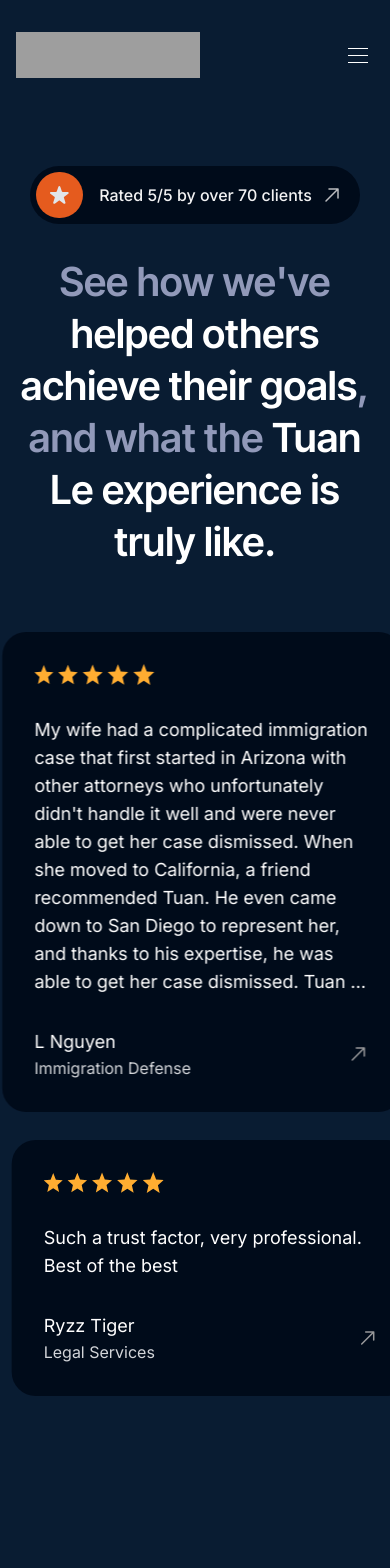
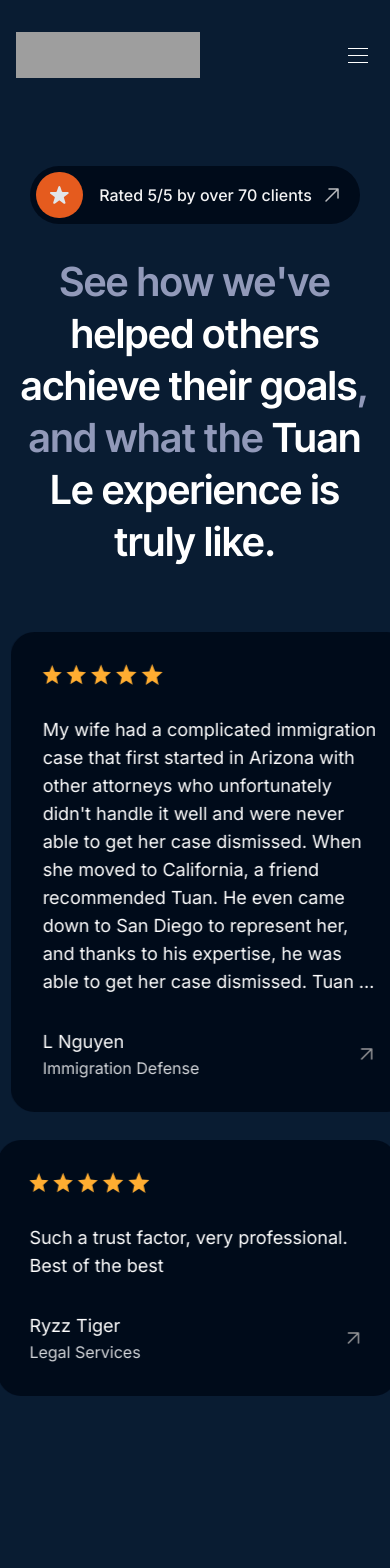
Before and after one commit to alihusayni/tll-next, a Next.js app: page /testimonials in a window 390 px wide. Shown: the top 1568 px of the page. Built offline with nearby package versions, Linux system fonts and the light colour scheme; grey boxes are pictures that could not be loaded.

Commit message:
animations

```diff
--- a/src/components/molecules/footer-nav-column.tsx
+++ b/src/components/molecules/footer-nav-column.tsx
@@ -7,7 +7,7 @@ interface FooterNavColumnProps {
 
 export default function FooterNavColumn({ title, items }: FooterNavColumnProps) {
   return (
-    <div className={`flex pr-20 flex-col gap-4 ${title === '' ? 'max-w-[15rem]' : ''}`}>
+    <div className={`flex pr-0 sm:pr-20 flex-col gap-4 ${title === '' ? 'max-w-[15rem]' : ''}`}>
       {title && <h3 className="font-inter-tight font-semibold text-base uppercase text-[#969799]">{title}</h3>}
        <ul className={`flex flex-col ${title === '' ? 'gap-12' : 'gap-3'}`}>
         {items.map((item, index) => (
--- a/src/components/molecules/rating-badge.tsx
+++ b/src/components/molecules/rating-badge.tsx
@@ -19,9 +19,13 @@ export default function RatingBadge() {
       backgroundColor: "#E55B1E"
     });
 
+    let enterAnimation: gsap.core.Tween | null = null;
+    let leaveAnimation: gsap.core.Tween | null = null;
+
     // Handle mouse enter
     const handleMouseEnter = () => {
-      gsap.to(overlay, {
+      if (leaveAnimation) leaveAnimation.kill();
+      enterAnimation = gsap.to(overlay, {
         width: "100%",
         duration: 0.4,
         ease: "power2.out"
@@ -30,7 +34,8 @@ export default function RatingBadge() {
 
     // Handle mouse leave
     const handleMouseLeave = () => {
-      gsap.to(overlay, {
+      if (enterAnimation) enterAnimation.kill();
+      leaveAnimation = gsap.to(overlay, {
         width: "0%",
         duration: 0.3,
         ease: "power2.in"
@@ -41,6 +46,8 @@ export default function RatingBadge() {
     badge.addEventListener("mouseleave", handleMouseLeave);
 
     return () => {
+      if (enterAnimation) enterAnimation.kill();
+      if (leaveAnimation) leaveAnimation.kill();
       badge.removeEventListener("mouseenter", handleMouseEnter);
       badge.removeEventListener("mouseleave", handleMouseLeave);
     };
@@ -53,7 +60,7 @@ export default function RatingBadge() {
       {/* Star Container */}
       <div className="bg-[#E55B1E] flex items-center justify-center p-3.5 rounded-full relative z-10">
         {/* Stars SVG - exact from Figma */}
-          <svg width="19" height="18" viewBox="0 0 19 18" fill="none" xmlns="http://www.w3.org/2000/svg" className="transition-transform duration-500 group-hover:rotate-75">
+          <svg width="19" height="18" viewBox="0 0 19 18" fill="none" xmlns="http://www.w3.org/2000/svg" className="transition-transform duration-500 group-hover:rotate-75 group-active:rotate-75">
               <path d="M8.38488 0.690983C8.68423 -0.230328 9.98764 -0.230329 10.287 0.690982L11.8056 5.36474C11.9395 5.77677 12.3234 6.05573 12.7566 6.05573H17.6709C18.6397 6.05573 19.0424 7.29534 18.2587 7.86474L14.283 10.7533C13.9325 11.0079 13.7858 11.4593 13.9197 11.8713L15.4383 16.5451C15.7377 17.4664 14.6832 18.2325 13.8995 17.6631L9.92372 14.7746C9.57324 14.5199 9.09864 14.5199 8.74815 14.7746L4.77241 17.6631C3.9887 18.2325 2.93422 17.4664 3.23357 16.5451L4.75217 11.8713C4.88604 11.4593 4.73938 11.0079 4.3889 10.7533L0.413159 7.86474C-0.370555 7.29534 0.0322201 6.05573 1.00094 6.05573H5.91523C6.34845 6.05573 6.73241 5.77677 6.86628 5.36474L8.38488 0.690983Z" fill="#E1E6EB"/>
           </svg>
       </div>
@@ -67,11 +74,11 @@ export default function RatingBadge() {
         {/* Arrow Icons - Diagonal on default, horizontal on hover */}
         <div className="w-6 h-6 flex items-center justify-center flex-shrink-0 relative overflow-visible">
           {/* Default: Arrow Right Up */}
-          <svg width="24" height="24" viewBox="0 0 24 24" fill="none" xmlns="http://www.w3.org/2000/svg" className="w-6 h-6 absolute inset-0 transition-all duration-300 ease-in-out opacity-100 group-hover:opacity-0 group-hover:rotate-12 group-hover:scale-75">
+          <svg width="24" height="24" viewBox="0 0 24 24" fill="none" xmlns="http://www.w3.org/2000/svg" className="w-6 h-6 absolute inset-0 transition-all duration-300 ease-in-out opacity-100 group-hover:opacity-0 group-hover:rotate-12 group-hover:scale-75 group-active:opacity-0 group-active:rotate-12 group-active:scale-75">
             <path d="M6 18L18 6M18 6H9M18 6V15" stroke="#BBBCBF" strokeWidth="1.5" strokeLinecap="round" strokeLinejoin="round"/>
           </svg>
           {/* Hover: Arrow Right */}
-          <svg width="24" height="24" viewBox="0 0 24 24" fill="none" xmlns="http://www.w3.org/2000/svg" className="w-6 h-6 absolute inset-0 transition-all duration-300 ease-in-out opacity-0 group-hover:opacity-100 -rotate-12 group-hover:rotate-0 scale-75 group-hover:scale-100">
+          <svg width="24" height="24" viewBox="0 0 24 24" fill="none" xmlns="http://www.w3.org/2000/svg" className="w-6 h-6 absolute inset-0 transition-all duration-300 ease-in-out opacity-0 group-hover:opacity-100 group-active:opacity-100 -rotate-12 group-hover:rotate-0 group-active:rotate-0 scale-75 group-hover:scale-100 group-active:scale-100">
             <path d="M4 12H20M20 12L14 6M20 12L14 18" stroke="white" strokeWidth="1.5" strokeLinecap="round" strokeLinejoin="round"/>
           </svg>
         </div>
--- a/src/components/molecules/testimonial-card-full.tsx
+++ b/src/components/molecules/testimonial-card-full.tsx
@@ -5,14 +5,26 @@ interface TestimonialCardFullProps {
     testimonial: Testimonial;
     onMouseEnter?: () => void;
     onMouseLeave?: () => void;
+    isDragging?: boolean;
+    justDragged?: boolean;
 }
 
-export default function TestimonialCardFull({testimonial, onMouseEnter, onMouseLeave}: TestimonialCardFullProps) {
+export default function TestimonialCardFull({testimonial, onMouseEnter, onMouseLeave, isDragging = false, justDragged = false}: TestimonialCardFullProps) {
+    const handleClick = (e: React.MouseEvent<HTMLAnchorElement>) => {
+        if (justDragged) {
+            e.preventDefault();
+        }
+    };
+
     return (
-        <div
-            className="bg-[#000b1a] hover:bg-[#00356e] active:bg-[#00356e] rounded-[1.5rem] p-8 flex flex-col gap-8 min-w-[25rem] max-w-[28.75rem] w-[25rem] sm:w-[28.75rem] flex-shrink-0 transition-all duration-500 ease-in-out cursor-grab group"
+        <a
+            href={testimonial.link}
+            target="_blank"
+            rel="noopener noreferrer"
+            className={`bg-[#000b1a] hover:bg-[#00356e] active:bg-[#00356e] rounded-[1.5rem] p-8 flex flex-col gap-8 min-w-[25rem] max-w-[28.75rem] w-[25rem] sm:w-[28.75rem] flex-shrink-0 transition-all duration-500 ease-in-out group ${isDragging ? 'cursor-grabbing' : 'cursor-pointer'}`}
             onMouseEnter={onMouseEnter}
             onMouseLeave={onMouseLeave}
+            onClick={handleClick}
         >
             {/* Stars - 5 stars in a row (Solar Icons) */}
             <div className="relative h-5 w-32 flex-shrink-0 flex gap-0">
@@ -49,25 +61,26 @@ export default function TestimonialCardFull({testimonial, onMouseEnter, onMouseL
                     </div>
                 </div>
 
-                {/* Arrow Icon - Solar Icons - Smooth morphing transformation */}
-                <div
-                    className="w-6 h-6 sm:w-5 sm:h-5 flex items-center justify-center flex-shrink-0 relative overflow-visible">
-                    {/* Default: Arrow Right Up (Solar Icon Linear) */}
-                    <svg width="24" height="24" viewBox="0 0 24 24" fill="none" xmlns="http://www.w3.org/2000/svg"
-                         className="w-6 h-6 sm:w-5 sm:h-5 absolute inset-0 transition-all duration-700 ease-in-out opacity-100 group-hover:opacity-0 group-hover:rotate-[135deg] group-active:opacity-0 group-active:rotate-[135deg]">
-                        <path d="M6 18L18 6M18 6H10M18 6V14" stroke="#969799" strokeWidth="1.5" strokeLinecap="round"
-                              strokeLinejoin="round"
-                              className="transition-all duration-700 ease-in-out"/>
-                    </svg>
-                    {/* Hover: Arrow Right (Solar Icon Linear) */}
-                    <svg width="24" height="24" viewBox="0 0 24 24" fill="none" xmlns="http://www.w3.org/2000/svg"
-                         className="w-6 h-6 sm:w-5 sm:h-5 absolute inset-0 transition-all duration-700 ease-in-out opacity-0 group-hover:opacity-100 group-active:opacity-100 -rotate-[135deg] group-hover:rotate-0 group-active:rotate-0">
-                        <path d="M4 12H20M20 12L14 6M20 12L14 18" stroke="white" strokeWidth="1.5" strokeLinecap="round"
-                              strokeLinejoin="round"
-                              className="transition-all duration-700 ease-in-out"/>
+                {/* Simple Arrow Icon */}
+                <div className="w-6 h-6 sm:w-5 sm:h-5 flex items-center justify-center flex-shrink-0">
+                    <svg
+                        width="24"
+                        height="24"
+                        viewBox="0 0 24 24"
+                        fill="none"
+                        xmlns="http://www.w3.org/2000/svg"
+                        className="w-6 h-6 sm:w-5 sm:h-5 transition-transform duration-300 ease-in-out group-hover:rotate-45"
+                    >
+                        <path
+                            d="M7 17L17 7M17 7H7M17 7V17"
+                            stroke="#969799"
+                            strokeWidth="1.5"
+                            strokeLinecap="round"
+                            strokeLinejoin="round"
+                        />
                     </svg>
                 </div>
             </div>
-        </div>
+        </a>
     );
 }
--- a/src/components/molecules/testimonial-card.tsx
+++ b/src/components/molecules/testimonial-card.tsx
@@ -180,6 +180,7 @@ const TestimonialCard: React.FC<TestimonialProps> = ({
   return (
     <div
       className="flex flex-col gap-[4rem] select-none"
+      style={{ touchAction: 'none' }}
       onMouseDown={handleMouseDown}
       onMouseMove={handleMouseMove}
       onMouseUp={handleMouseUp}
@@ -217,7 +218,7 @@ const TestimonialCard: React.FC<TestimonialProps> = ({
           <div
             key={index}
             ref={(el) => { testimonialRefs.current[index] = el; }}
-            className="absolute top-0 left-0 w-full flex flex-col gap-[4rem]"
+            className="absolute top-0 left-0 w-full flex flex-col gap-[4rem] opacity-0"
           >
             <p className="font-inter-tight font-normal text-[1.875rem] lg:text-[2.5rem] leading-[2.5rem] lg:leading-[3.438rem] tracking-[-0.02em] lg:tracking-0 text-[#071C32] cursor-grab">
               {testimonial.quote}
--- a/src/components/organisms/faq-section.tsx
+++ b/src/components/organisms/faq-section.tsx
@@ -4,10 +4,11 @@ import FaqItem from '../molecules/faq-item';
 import { faqData } from '@/data/faq';
 import { gsap } from "gsap";
 import { useGSAP } from "@gsap/react";
-import { useRef } from 'react';
+import { useRef, useState } from 'react';
 
 export default function FaqSection() {
     const sectionRef = useRef<HTMLDivElement>(null);
+    const [activeIndex, setActiveIndex] = useState<number | null>(null);
 
     useGSAP(() => {
         if (sectionRef.current) {
@@ -45,6 +46,8 @@ export default function FaqSection() {
                             key={index}
                             question={faq.question}
                             answer={faq.answer}
+                            isOpen={activeIndex === index}
+                            onToggle={() => setActiveIndex(activeIndex === index ? null : index)}
                             className="faq-item"
                         />
                     ))}
--- a/src/components/organisms/testimonials-page-section.tsx
+++ b/src/components/organisms/testimonials-page-section.tsx
@@ -1,6 +1,6 @@
 'use client';
 
-import { useEffect, useRef } from 'react';
+import { useEffect, useRef, useState } from 'react';
 import { gsap } from 'gsap';
 import { Draggable } from 'gsap/dist/Draggable';
 import { InertiaPlugin } from 'gsap/dist/InertiaPlugin';
@@ -20,6 +20,8 @@ export default function TestimonialsPageSection() {
   // eslint-disable-next-line @typescript-eslint/no-explicit-any
   const secondRowDraggableRef = useRef<any[] | null>(null);
   const isDraggingRef = useRef({ first: false, second: false });
+  const [isAnyDragging, setIsAnyDragging] = useState(false);
+  const [justDragged, setJustDragged] = useState(false);
 
   // Split testimonials into two rows (30 each for better scrolling)
   const firstRow = testimonials.slice(0, 30);
@@ -36,6 +38,9 @@ export default function TestimonialsPageSection() {
          duration: 360,
          ease: 'none',
          repeat: -1,
+         onRepeat: function() {
+           gsap.set(firstRowContent, { x: 0 });
+         }
        });
 
       // Create draggable for first row
@@ -46,7 +51,8 @@ export default function TestimonialsPageSection() {
         edgeResistance: 0.7,
          onDragStart: function() {
            isDraggingRef.current.first = true;
-          firstRowAnimationRef.current?.pause();
+           setIsAnyDragging(true);
+           firstRowAnimationRef.current?.kill();
            gsap.set(firstRowContent, { cursor: 'grabbing' });
          },
         onDrag: function() {
@@ -56,17 +62,47 @@ export default function TestimonialsPageSection() {
         },
          onDragEnd: function() {
            isDraggingRef.current.first = false;
+           setIsAnyDragging(isDraggingRef.current.second);
+           setJustDragged(true);
            gsap.set(firstRowContent, { cursor: 'grab' });
 
-          // Resume animation immediately
+           // Normalize position and restart animation
            if (!isDraggingRef.current.second) {
-            firstRowAnimationRef.current?.resume();
+             const currentX = gsap.getProperty(firstRowContent, "x") as number;
+             // Normalize to be within 0 to -firstRowWidth*2 range
+             const normalizedX = ((currentX % (firstRowWidth * 2)) + (firstRowWidth * 2)) % (firstRowWidth * 2);
+             gsap.set(firstRowContent, { x: -normalizedX });
+
+             firstRowAnimationRef.current = gsap.to(firstRowContent, {
+               x: -firstRowWidth * 2,
+               duration: 360,
+               ease: 'none',
+               repeat: -1,
+               onRepeat: function() {
+                 gsap.set(firstRowContent, { x: 0 });
+               }
+             });
            }
          },
          onThrowComplete: function() {
            isDraggingRef.current.first = false;
+           setIsAnyDragging(isDraggingRef.current.second);
+           setJustDragged(true);
            if (!isDraggingRef.current.second) {
-            firstRowAnimationRef.current?.resume();
+             const currentX = gsap.getProperty(firstRowContent, "x") as number;
+             // Normalize to be within 0 to -firstRowWidth*2 range
+             const normalizedX = ((currentX % (firstRowWidth * 2)) + (firstRowWidth * 2)) % (firstRowWidth * 2);
+             gsap.set(firstRowContent, { x: -normalizedX });
+
+             firstRowAnimationRef.current = gsap.to(firstRowContent, {
+               x: -firstRowWidth * 2,
+               duration: 360,
+               ease: 'none',
+               repeat: -1,
+               onRepeat: function() {
+                 gsap.set(firstRowContent, { x: 0 });
+               }
+             });
            }
          }
       });
@@ -85,6 +121,10 @@ export default function TestimonialsPageSection() {
            duration: 360,
            ease: 'none',
            repeat: -1,
+           onRepeat: function() {
+             // Reset position for seamless loop
+             gsap.set(secondRowContent, { x: -secondRowWidth * 2 });
+           }
          }
        );
 
@@ -96,7 +136,8 @@ export default function TestimonialsPageSection() {
         edgeResistance: 0.7,
          onDragStart: function() {
            isDraggingRef.current.second = true;
-          secondRowAnimationRef.current?.pause();
+           setIsAnyDragging(true);
+           secondRowAnimationRef.current?.kill();
            gsap.set(secondRowContent, { cursor: 'grabbing' });
          },
         onDrag: function() {
@@ -106,17 +147,53 @@ export default function TestimonialsPageSection() {
         },
          onDragEnd: function() {
            isDraggingRef.current.second = false;
+           setIsAnyDragging(isDraggingRef.current.first);
+           setJustDragged(true);
            gsap.set(secondRowContent, { cursor: 'grab' });
 
-          // Resume animation immediately
+           // Normalize position and restart animation
            if (!isDraggingRef.current.first) {
-            secondRowAnimationRef.current?.resume();
+             const currentX = gsap.getProperty(secondRowContent, "x") as number;
+             // For second row, normalize to be within -secondRowWidth*2 to 0 range
+             const normalizedX = ((currentX % (secondRowWidth * 2)) + (secondRowWidth * 2)) % (secondRowWidth * 2) - (secondRowWidth * 2);
+             gsap.set(secondRowContent, { x: normalizedX });
+
+             secondRowAnimationRef.current = gsap.fromTo(secondRowContent,
+               { x: -secondRowWidth * 2 },
+               {
+                 x: 0,
+                 duration: 360,
+                 ease: 'none',
+                 repeat: -1,
+                 onRepeat: function() {
+                   gsap.set(secondRowContent, { x: -secondRowWidth * 2 });
+                 }
+               }
+             );
            }
          },
          onThrowComplete: function() {
            isDraggingRef.current.second = false;
+           setIsAnyDragging(isDraggingRef.current.first);
+           setJustDragged(true);
            if (!isDraggingRef.current.first) {
-            secondRowAnimationRef.current?.resume();
+             const currentX = gsap.getProperty(secondRowContent, "x") as number;
+             // For second row, normalize to be within -secondRowWidth*2 to 0 range
+             const normalizedX = ((currentX % (secondRowWidth * 2)) + (secondRowWidth * 2)) % (secondRowWidth * 2) - (secondRowWidth * 2);
+             gsap.set(secondRowContent, { x: normalizedX });
+
+             secondRowAnimationRef.current = gsap.fromTo(secondRowContent,
+               { x: -secondRowWidth * 2 },
+               {
+                 x: 0,
+                 duration: 360,
+                 ease: 'none',
+                 repeat: -1,
+                 onRepeat: function() {
+                   gsap.set(secondRowContent, { x: -secondRowWidth * 2 });
+                 }
+               }
+             );
            }
          }
       });
@@ -130,6 +207,16 @@ export default function TestimonialsPageSection() {
       secondRowDraggableRef.current?.[0]?.kill();
     };
   }, []);
+
+  // Reset justDragged after a short delay to allow click prevention
+  useEffect(() => {
+    if (justDragged) {
+      const timer = setTimeout(() => {
+        setJustDragged(false);
+      }, 100); // 100ms should be enough to prevent the click
+      return () => clearTimeout(timer);
+    }
+  }, [justDragged]);
 
   const handleFirstRowMouseEnter = () => {
     if (!isDraggingRef.current.first) {
@@ -193,6 +280,8 @@ export default function TestimonialsPageSection() {
                  <TestimonialCardFull
                    key={`first-${index}`}
                    testimonial={testimonial}
+                   isDragging={isAnyDragging}
+                   justDragged={justDragged}
                  />
                ))}
                {/* First duplicate cards for seamless loop */}
@@ -200,6 +289,8 @@ export default function TestimonialsPageSection() {
                  <TestimonialCardFull
                    key={`first-dup-${index}`}
                    testimonial={testimonial}
+                   isDragging={isAnyDragging}
+                   justDragged={justDragged}
                  />
                ))}
                {/* Second duplicate cards for seamless loop */}
@@ -207,6 +298,8 @@ export default function TestimonialsPageSection() {
                  <TestimonialCardFull
                    key={`first-dup2-${index}`}
                    testimonial={testimonial}
+                   isDragging={isAnyDragging}
+                   justDragged={justDragged}
                  />
                ))}
             </div>
@@ -224,6 +317,8 @@ export default function TestimonialsPageSection() {
                  <TestimonialCardFull
                    key={`second-${index}`}
                    testimonial={testimonial}
+                   isDragging={isAnyDragging}
+                   justDragged={justDragged}
                  />
                ))}
                {/* First duplicate cards for seamless loop */}
@@ -231,6 +326,8 @@ export default function TestimonialsPageSection() {
                  <TestimonialCardFull
                    key={`second-dup-${index}`}
                    testimonial={testimonial}
+                   isDragging={isAnyDragging}
+                   justDragged={justDragged}
                  />
                ))}
                {/* Second duplicate cards for seamless loop */}
@@ -238,6 +335,8 @@ export default function TestimonialsPageSection() {
                  <TestimonialCardFull
                    key={`second-dup2-${index}`}
                    testimonial={testimonial}
+                   isDragging={isAnyDragging}
+                   justDragged={justDragged}
                  />
                ))}
             </div>
--- a/src/data/testimonials.ts
+++ b/src/data/testimonials.ts
@@ -449,14 +449,6 @@ export const testimonials: Testimonial[] = [
         rating: 5,
     },
     {
-        quote: "Thank lawer Tuan Le help case truc xuat and I have nhap tich. Duoc roi",
-        author: "Tien Duong",
-        caseType: "Deportation Defense",
-        avatar: "/",
-        link: "https://share.google/7CR17w3CtlwaFuAO3",
-        rating: 5,
-    },
-    {
         quote: "Thank you very much Tuan Le for helping me and my family you done from your heart.. thank you",
         author: "Kim Le",
         caseType: "Legal Services",
```
Also changed, not shown: src/components/molecules/faq-item.tsx (+24 -53 lines), 1 other file (tests, documents, lock files or other folders). Lines whose indentation alone changed are shown as unchanged.
